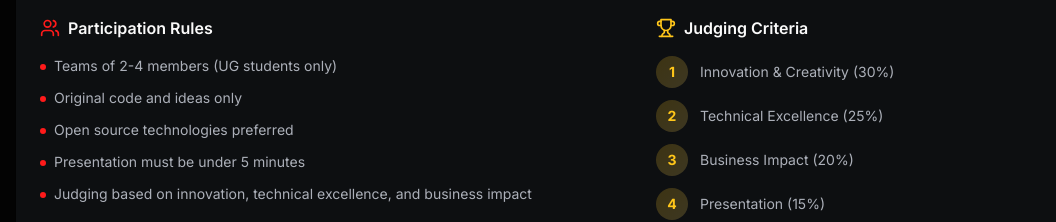
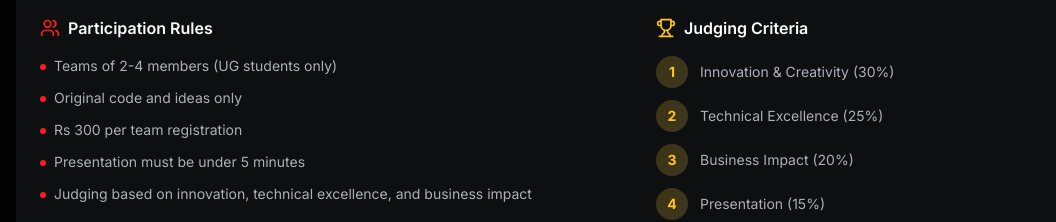
Before and after one commit to Induj1/SDGHoneywellHackathon, a React (Vite) app: page / in a window 1280 px wide. Shown: the part 6000-6222 px from the top of the page, without its empty margins (0-1056 px from the left). Built offline with nearby package versions, Linux system fonts and the light colour scheme.

Commit message:
vercel route

```diff
--- a/src/components/CreditsSection.tsx
+++ b/src/components/CreditsSection.tsx
@@ -202,10 +202,7 @@ export default function CreditsSection() {
                       <h4 className="text-sm sm:text-base font-bold text-foreground mb-1">Ms. Meena Prasad</h4>
                       <p className="text-muted-foreground text-xs">University Relations Manager<br />at Honeywell</p>
                     </div>
-                    <div>
-                      <h4 className="text-sm sm:text-base font-bold text-foreground mb-1">Mr. Almelu Natarajan</h4>
-                      <p className="text-muted-foreground text-xs">Advanced Software Engineer<br />at Honeywell Technology<br />at Honeywell</p>
-                    </div>
+
                     <div>
                       <h4 className="text-sm sm:text-base font-bold text-foreground mb-1">Ms. Alamelu Krishnamani</h4>
                       <p className="text-muted-foreground text-xs">Director Software Engineering<br />at Honeywell Aerospace</p>
@@ -220,10 +217,7 @@ export default function CreditsSection() {
                       <h4 className="text-sm sm:text-base font-bold text-foreground mb-1">Mr. Divya Swarup</h4>
                       <p className="text-muted-foreground text-xs">Fellow<br />at Honeywell Aerospace</p>
                     </div>
-                    <div>
-                      <h4 className="text-sm sm:text-base font-bold text-foreground mb-1">Mr. Appar Vallikannu</h4>
-                      <p className="text-muted-foreground text-xs">Building Automation<br />System Analyst at Honeywell</p>
-                    </div>
+
                     <div>
                       <h4 className="text-sm sm:text-base font-bold text-foreground mb-1">Mr. Venkateswara Reddy</h4>
                       <p className="text-muted-foreground text-xs">Sr. Engineering Program Manager<br />at Honeywell Industrial Automation</p>
--- a/src/components/EventSchedule.tsx
+++ b/src/components/EventSchedule.tsx
@@ -75,7 +75,7 @@ const rules = [
   "Teams of 2-4 members (UG students only)",
   "Original code and ideas only",
 
-  "Open source technologies preferred",
+  "Rs 300 per team registration",
   "Presentation must be under 5 minutes",
   "Judging based on innovation, technical excellence, and business impact"
 ];
```
Also changed, not shown: vercel.json (added).
